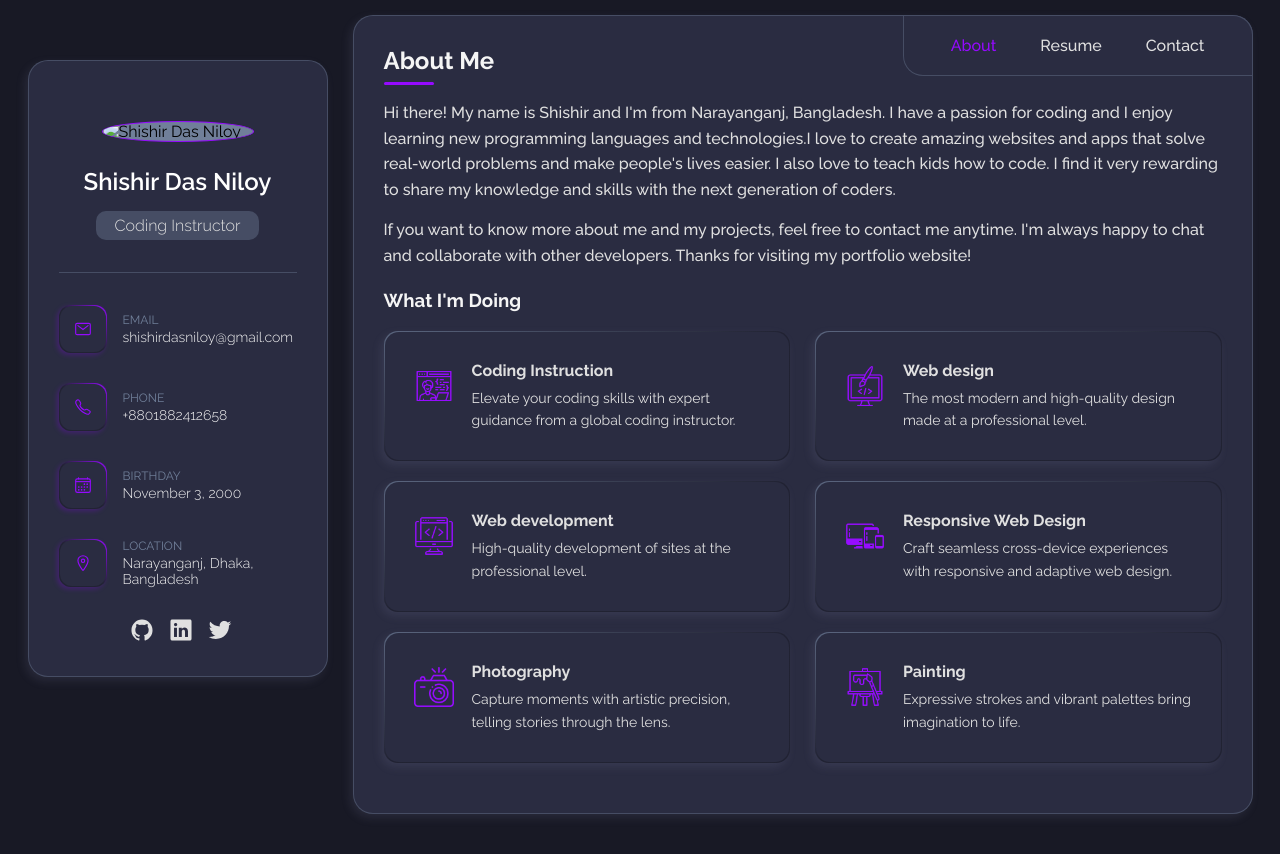
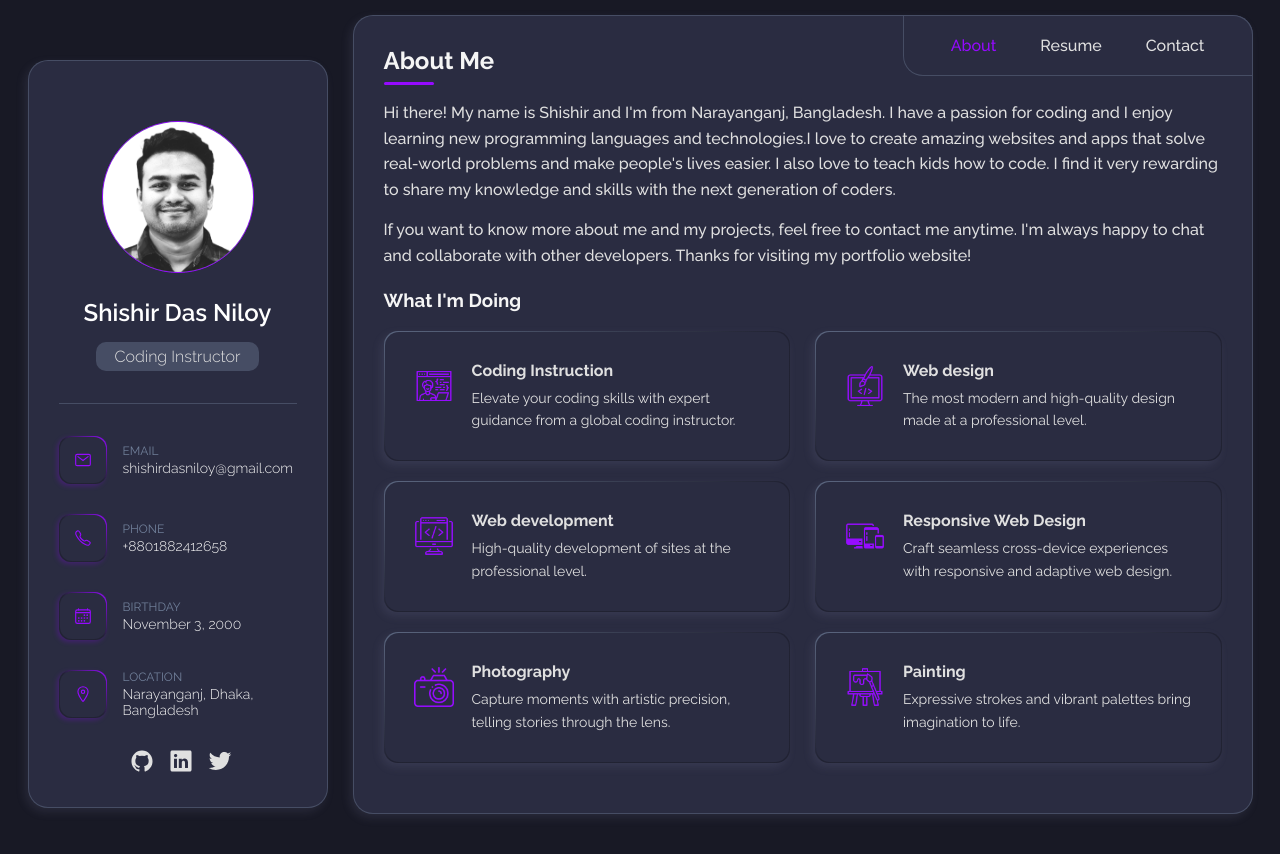
Before and after one commit to ShishirDasNiloy/shishirdasniloy.github.io, a plain HTML site: page index.html in a window 1280 px wide. Drawn offline with nearby package versions, Linux system fonts and the light colour scheme; files whose address does not match are found by name.

Commit message:
Update index.html

```diff
--- a/index.html
+++ b/index.html
@@ -20,7 +20,7 @@
 
           <figure class="avatar-box">
             <img
-              src="./assets/images/shishir.jpg"
+              src="./assets/images/shishir.jpeg"
               alt="Shishir Das Niloy"
               width="80"
             />
```
